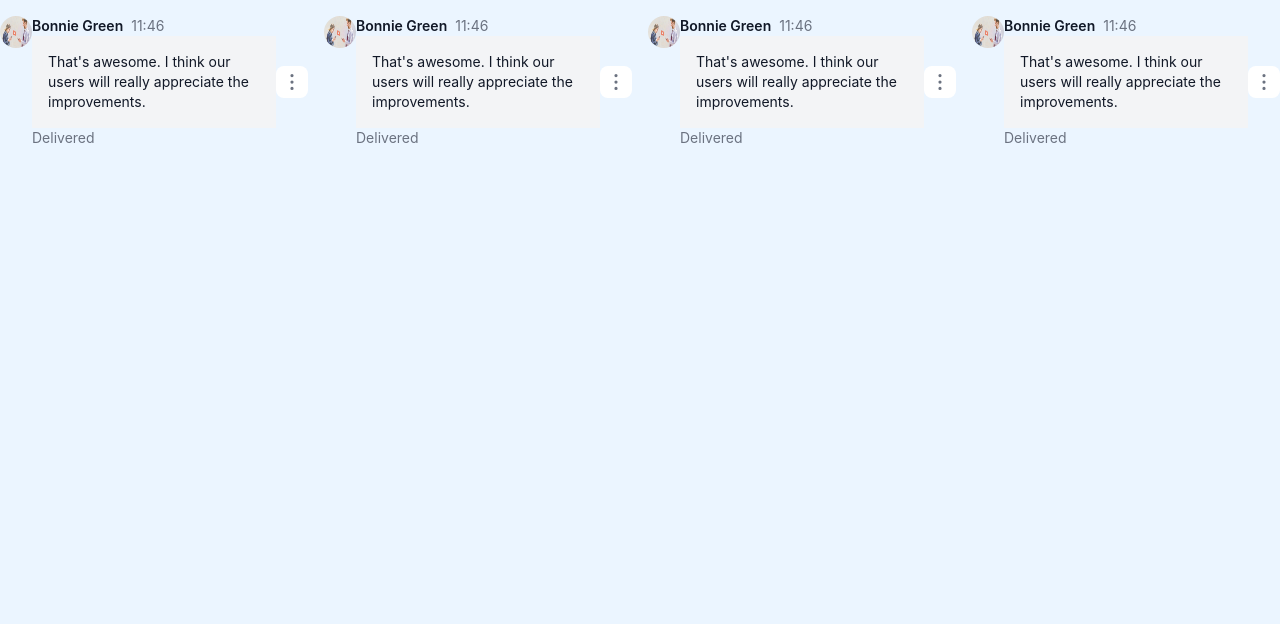
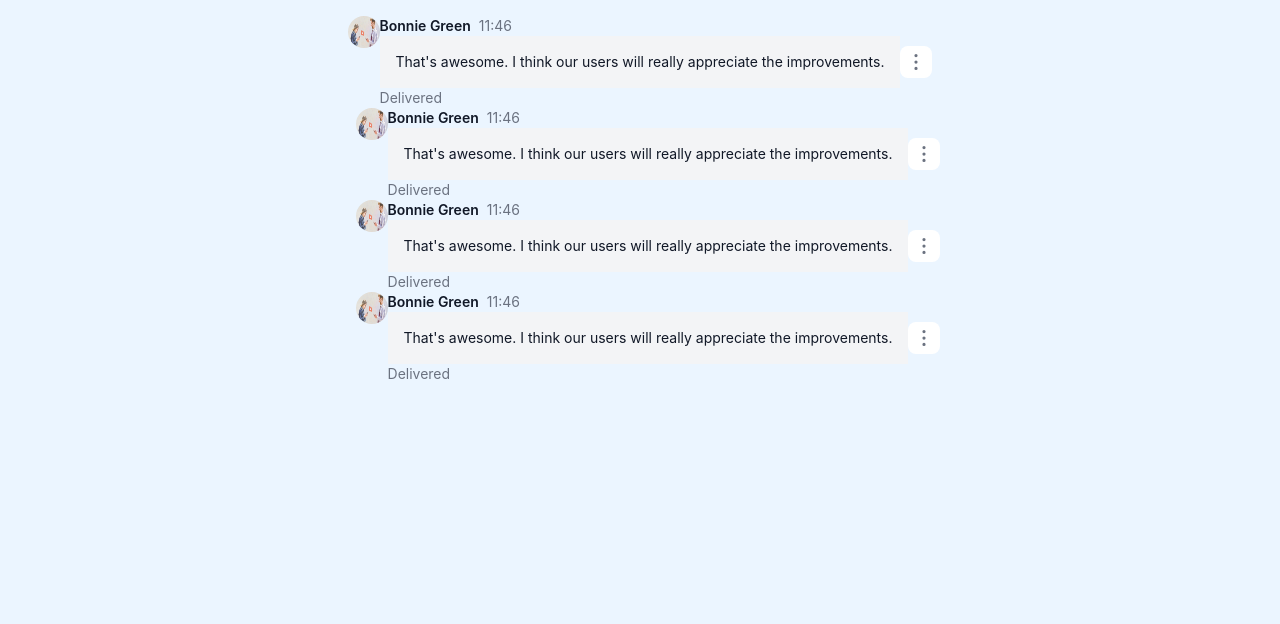
Before and after one commit to RonangLeSang/PROJET_INFO834, a Django app: page /chatpage in a window 1280 px wide. Shown: the part 68-692 px from the top of the page. Run offline with Django 5.2, Linux system fonts and the light colour scheme; some libraries are stand-ins or nearby versions.

Commit message:
Affichage en colonne des messages
petit oubli sur le dernier push. Simple changement visuel.

```diff
--- a/mysite/templates/chatpage.html
+++ b/mysite/templates/chatpage.html
@@ -10,7 +10,7 @@
 
 {% block content %}
 <div class="flex flex-wrap justify-between items-center mx-auto max-w-screen-xl">
-    <div class="flex items-center w-full space-x-4">
+    <div class="flex items-center w-full space-x-4" style="flex-direction:column;">
 
         <!--un message-->
         <div class="flex items-start gap-2.5">
```
